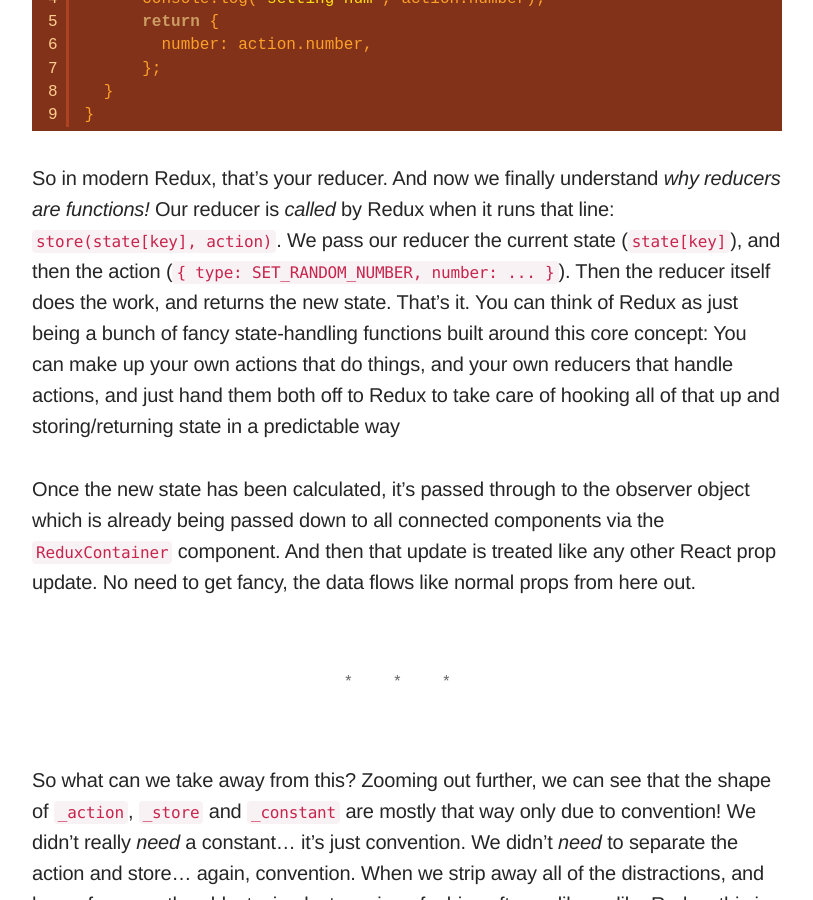
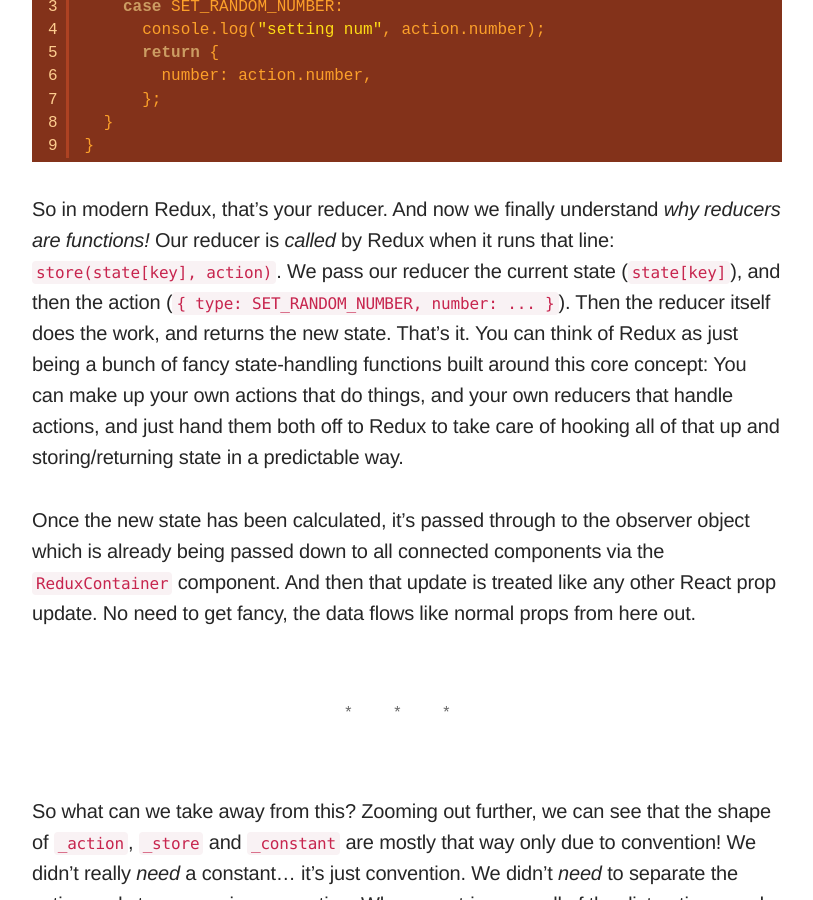
Before and after one commit to i-a-n/unionjkl, a Jekyll site: the page built from _posts/2022-10-30-redux.markdown, in a window 1280 px wide and 900 px high, scrolled down 6906 px. Shown: the whole window, without its empty margins (233-1046 px from the left). Built offline with Jekyll 4.4.1, drawn with Linux system fonts in a browser that asks for light colours; nearby versions of some CDN libraries; some web fonts are replaced; some of the changed text lies outside the part shown.

```diff
--- a/_posts/2022-10-30-redux.markdown
+++ b/_posts/2022-10-30-redux.markdown
@@ -172,7 +172,7 @@ function numStore(state = initialState, action) {
 }
 </pre>
 
-So in modern Redux, that’s your reducer. And now we finally understand _why reducers are functions!_ Our reducer is _called_ by Redux when it runs that line: `store(state[key], action)`. We pass our reducer the current state (`state[key]`), and then the action (`{ type: SET_RANDOM_NUMBER, number: ... }`). Then the reducer itself does the work, and returns the new state. That’s it. You can think of Redux as just being a bunch of fancy state-handling functions built around this core concept: You can make up your own actions that do things, and your own reducers that handle actions, and just hand them both off to Redux to take care of hooking all of that up and storing/returning state in a predictable way
+So in modern Redux, that’s your reducer. And now we finally understand _why reducers are functions!_ Our reducer is _called_ by Redux when it runs that line: `store(state[key], action)`. We pass our reducer the current state (`state[key]`), and then the action (`{ type: SET_RANDOM_NUMBER, number: ... }`). Then the reducer itself does the work, and returns the new state. That’s it. You can think of Redux as just being a bunch of fancy state-handling functions built around this core concept: You can make up your own actions that do things, and your own reducers that handle actions, and just hand them both off to Redux to take care of hooking all of that up and storing/returning state in a predictable way.
 
 Once the new state has been calculated, it’s passed through to the observer object which is already being passed down to all connected components via the `ReduxContainer` component. And then that update is treated like any other React prop update. No need to get fancy, the data flows like normal props from here out.
 
```
Also changed, not shown: other parts of _posts/2022-10-30-redux.markdown (+5 -5 lines).
